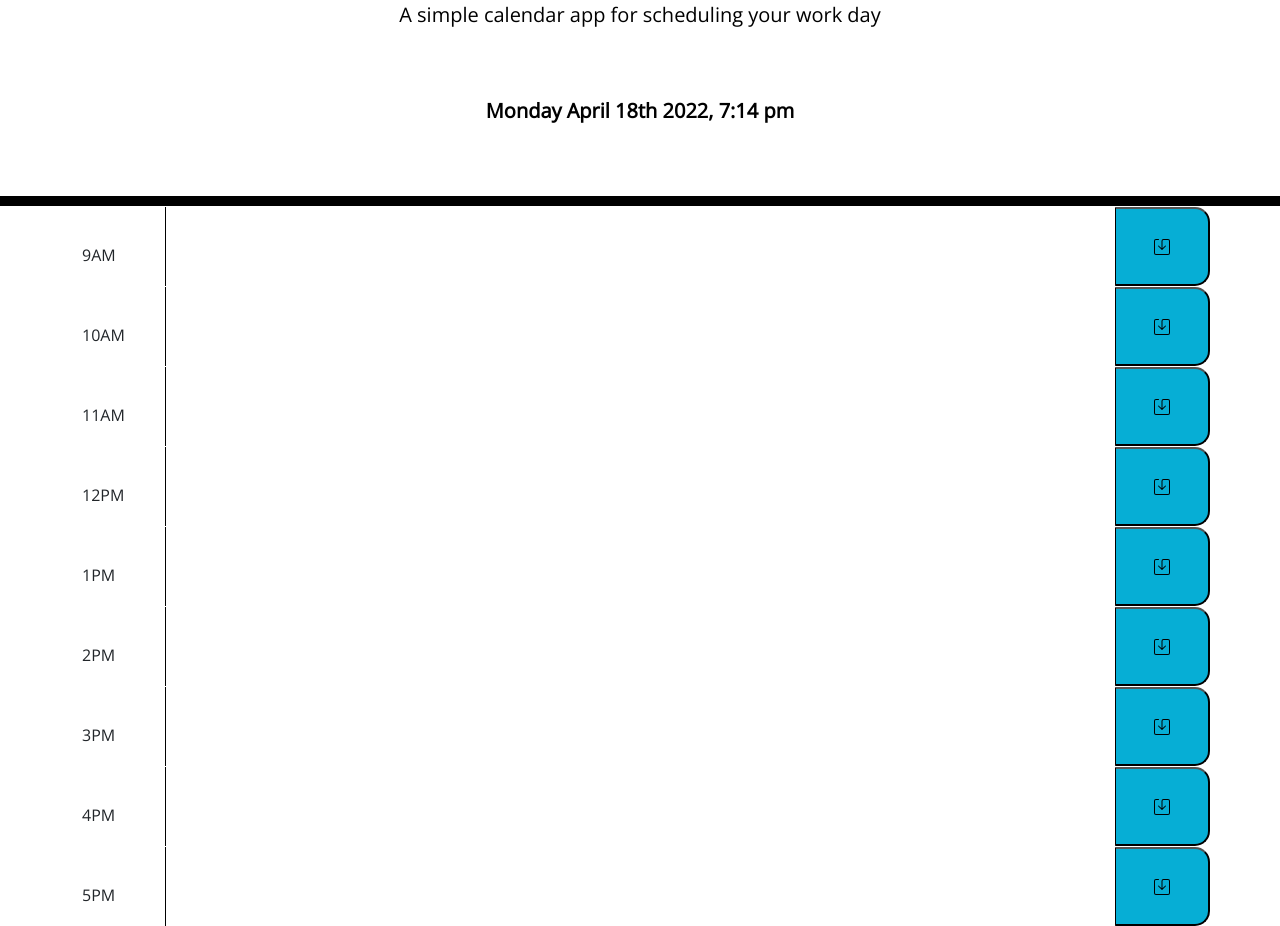
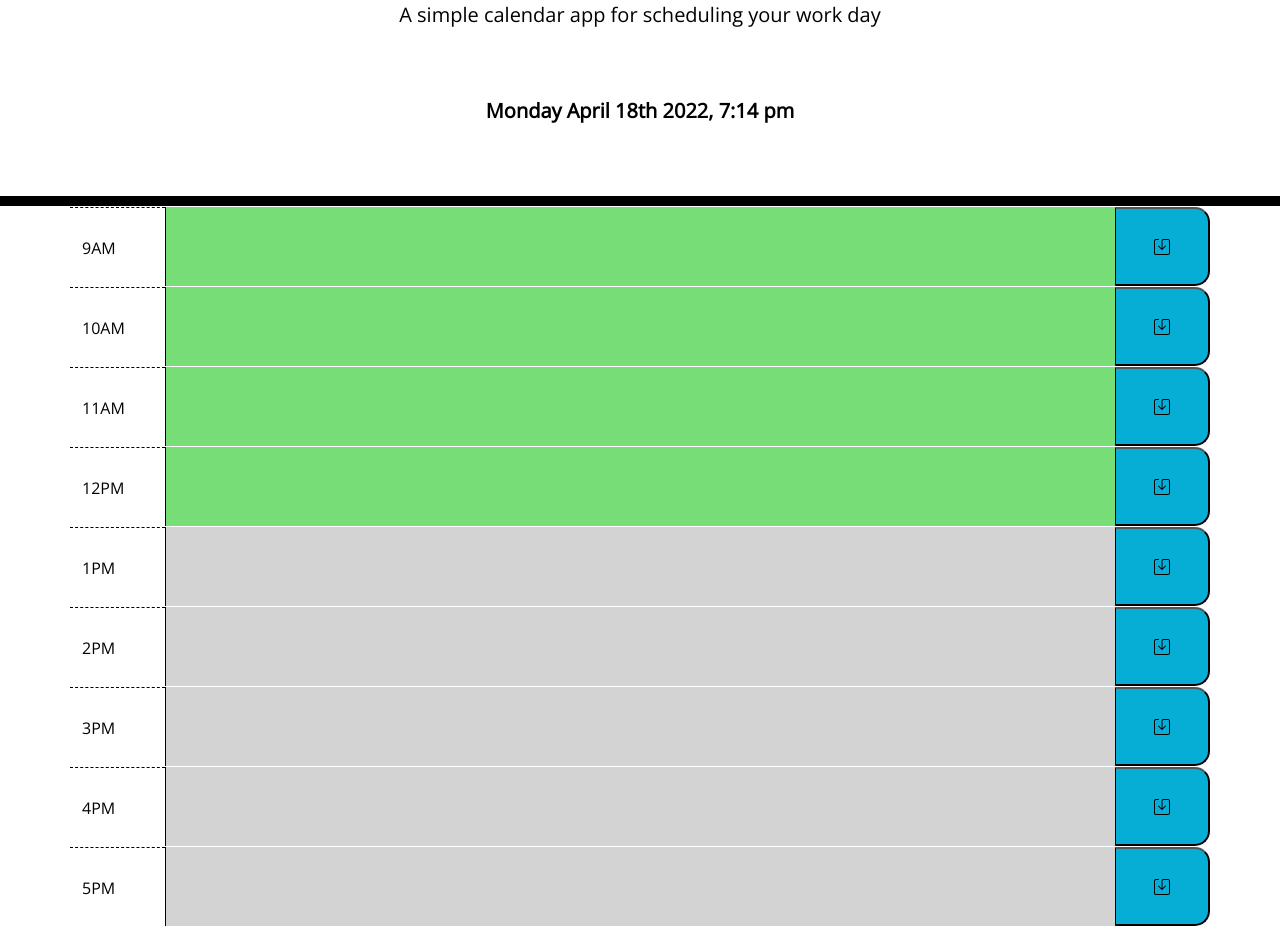
Before and after one commit to maggiejoe/work-day-scheduler, a plain HTML site: page index.html in a window 1280 px wide. Shown: the part 100-1026 px from the top of the page. Drawn offline with nearby package versions, Linux system fonts and the light colour scheme; files that its build step writes are made by us from their sources.

Commit message:
updated index.html, added style.css, js completed but debugging still needed

```diff
--- a/assets/css/style.css
+++ b/assets/css/style.css
@@ -21,7 +21,7 @@ textarea{
   border-bottom: 10px solid black;
 }
 
-.description{
+.user-text{
   white-space: pre-wrap;
 }
 
--- a/assets/js/script.js
+++ b/assets/js/script.js
@@ -1,29 +1,115 @@
 // current date & time
-$("#currentDay").text(moment().format('dddd MMMM Do YYYY, h:mm a'));
+var today = $("#currentDay").text(moment().format('dddd MMMM Do YYYY, h:mm a'));
 
-var taskList = {
-    "9": [],
-    "10": [],
-    "11": [],
-    "12": [],
-    "13": [],
-    "14": [],
-    "15": [],
-    "16": [],
-    "17": []
+var hour9 = 9;
+var hour10 = 10;
+var hour11 = 11;
+var hour12 = 12;
+var hour1 = 1;
+var hour2 = 2;
+var hour3 = 3;
+var hour4 = 4;
+var hour5 = 5;
+
+// variable defining the current time of day
+var currentTime = moment().format("h");
+
+// textarea color changing for each hour
+// 9AM
+if (currentTime < hour9) {
+    $(".9am").addClass("future");
+} else if (currentTime > hour9) {
+    $(".9am").addClass("past");
+} else if (currentTime = hour9) {
+    $(".9am").addClass("present");
 }
 
-// adding tasks to local storage
-var savedTask = function() {
-    localStorage.setItem("taskList", JSON.stringify(taskList));
+// 10AM
+if (currentTime < hour10) {
+    $(".10am").addClass("future");
+} else if (currentTime > hour10) {
+    $(".10am").addClass("past");
+} else if (currentTime = hour10) {
+    $(".10am").addClass("present");
 }
 
-// load tasks into their proper container
-var loadTask = function() {
-    var loadedTask = JSON.parse(localStorage.getItem("taskList"));
-    if (loadedTask) {
-        taskList = loadedTask
+// 11AM
+if (currentTime < hour11) {
+    $(".11am").addClass("future");
+} else if (currentTime > hour11) {
+    $(".11am").addClass("past");
+} else if (currentTime = hour11) {
+    $(".11am").addClass("present");
+}
 
-    }
+// 12PM
+if (currentTime < hour12) {
+    $(".12pm").addClass("future");
+} else if (currentTime > hour12) {
+    $(".12pm").addClass("past");
+} else if (currentTime = hour12) {
+    $(".12pm").addClass("present");
+}
 
+// 1PM
+if (currentTime < hour1) {
+    $(".1pm").addClass("future");
+} else if (currentTime > hour1) {
+    $(".1pm").addClass("past");
+} else if (currentTime = hour1) {
+    $(".1pm").addClass("present");
 }
+
+// 2PM
+if (currentTime < hour2) {
+    $(".2pm").addClass("future");
+} else if (currentTime > hour2) {
+    $(".2pm").addClass("past");
+} else if (currentTime = hour2) {
+    $(".2pm").addClass("present");
+}
+
+// 3PM
+if (currentTime < hour3) {
+    $(".3pm").addClass("future");
+} else if (currentTime > hour3) {
+    $(".3pm").addClass("past");
+} else if (currentTime = hour3) {
+    $(".3pm").addClass("present");
+}
+
+// 4PM
+if (currentTime < hour4) {
+    $(".4pm").addClass("future");
+} else if (currentTime > hour4) {
+    $(".4pm").addClass("past");
+} else if (currentTime = hour4) {
+    $(".4pm").addClass("present");
+}
+
+// 5PM
+if (currentTime < hour5) {
+    $(".5pm").addClass("future");
+} else if (currentTime > hour5) {
+    $(".5pm").addClass("past");
+} else if (currentTime = hour5) {
+    $(".5pm").addClass("present");
+}
+
+// on click of save button, save content in textarea to local storage
+$(".saveBtn").on("click", function () {
+    var task = $(this).siblings().val();
+    var time = $(this).parent().attr("id");
+
+    localStorage.setItem(time, task);
+})
+
+// load tasks saved to localStorage
+var taskBox = document.querySelectorAll(".row");
+
+taskBox.forEach(function () {
+    var tasks = $(taskBox).attr("id");
+    var hour = $(taskBox).children("textarea");
+
+    localStorage.getItem(taskBox);
+})
--- a/index.html
+++ b/index.html
@@ -20,7 +20,7 @@
       href="https://fonts.googleapis.com/css?family=Open+Sans&display=swap"
       rel="stylesheet"
     />
-    <link rel="stylesheet" href="style.css" />
+    <link rel="stylesheet" href="./assets/css/style.css" />
     <title>Work Day Scheduler</title>
   </head>
 
@@ -38,75 +38,75 @@
     <div class="container">
       <!-- Time blocks -->
 
-      <section id="9" class="row task-box">
-        <div class="col-1 my-auto">
+      <section id="hour9" class="row task-box">
+        <div class="col-1 hour">
           9AM
         </div>
-        <textarea class="col user-text"></textarea>
+        <textarea class="col user-text 9am"></textarea>
         <button type="button" class="saveBtn col-1 d-flex justify-content-center align-items-center"><img src="./assets/images/bootstrap-save-icon.svg" /></button>
       </section>
 
-      <section id="10" class="row task-box">
-        <div class="col-1 my-auto">
+      <section id="hour10" class="row task-box">
+        <div class="col-1 hour">
           10AM
         </div>
-        <textarea class="col user-text"></textarea>
+        <textarea class="col user-text 10am"></textarea>
         <button type="button" class="saveBtn col-1 d-flex justify-content-center align-items-center"><img src="./assets/images/bootstrap-save-icon.svg" /></button>
       </section>
 
-      <section id="11" class="row task-box">
-        <div class="col-1 my-auto">
+      <section id="hour11" class="row task-box">
+        <div class="col-1 hour">
           11AM
         </div>
-        <textarea class="col user-text"></textarea>
+        <textarea class="col user-text 11am"></textarea>
         <button type="button" class="saveBtn col-1 d-flex justify-content-center align-items-center"><img src="./assets/images/bootstrap-save-icon.svg" /></button>
       </section>
 
-      <section id="12" class="row task-box">
-        <div class="col-1 my-auto">
+      <section id="hour12" class="row task-box">
+        <div class="col-1 hour">
           12PM
         </div>
-        <textarea class="col user-text"></textarea>
+        <textarea class="col user-text 12pm"></textarea>
         <button type="button" class="saveBtn col-1 d-flex justify-content-center align-items-center"><img src="./assets/images/bootstrap-save-icon.svg" /></button>
       </section>
 
-      <section id="13" class="row task-box">
-        <div class="col-1 my-auto">
+      <section id="hour1" class="row task-box">
+        <div class="col-1 hour">
           1PM
         </div>
-        <textarea class="col user-text"></textarea>
+        <textarea class="col user-text 1pm"></textarea>
         <button type="button" class="saveBtn col-1 d-flex justify-content-center align-items-center"><img src="./assets/images/bootstrap-save-icon.svg" /></button>
       </section>
 
-      <section id="14" class="row task-box">
-        <div class="col-1 my-auto">
+      <section id="hour2" class="row task-box">
+        <div class="col-1 hour">
           2PM
         </div>
-        <textarea class="col user-text"></textarea>
+        <textarea class="col user-text 2pm"></textarea>
         <button type="button" class="saveBtn col-1 d-flex justify-content-center align-items-center"><img src="./assets/images/bootstrap-save-icon.svg" /></button>
       </section>
 
-      <section id="15" class="row task-box">
-        <div class="col-1 my-auto">
+      <section id="hour3" class="row task-box">
+        <div class="col-1 hour">
           3PM
         </div>
-        <textarea class="col user-text"></textarea>
+        <textarea class="col user-text 3pm"></textarea>
           <button type="button" class="saveBtn col-1 d-flex justify-content-center align-items-center"><img src="./assets/images/bootstrap-save-icon.svg" /></button>
       </section>
 
-      <section id="16" class="row task-box">
-        <div class="col-1 my-auto">
+      <section id="hour4" class="row task-box">
+        <div class="col-1 hour">
           4PM
         </div>
-        <textarea class="col user-text"></textarea>
+        <textarea class="col user-text 4pm"></textarea>
         <button type="button" class="saveBtn col-1 d-flex justify-content-center align-items-center"><img src="./assets/images/bootstrap-save-icon.svg" /></button>
       </section>
 
-      <section id="17" class="row task-box">
-        <div class="col-1 my-auto">
+      <section id="hour5" class="row task-box">
+        <div class="col-1 hour">
           5PM
         </div>
-        <textarea class="col user-text"></textarea>
+        <textarea class="col user-text 5pm"></textarea>
         <button type="button" class="saveBtn col-1 d-flex justify-content-center align-items-center"><img src="./assets/images/bootstrap-save-icon.svg" /></button>
       </section>
     </div>
```
